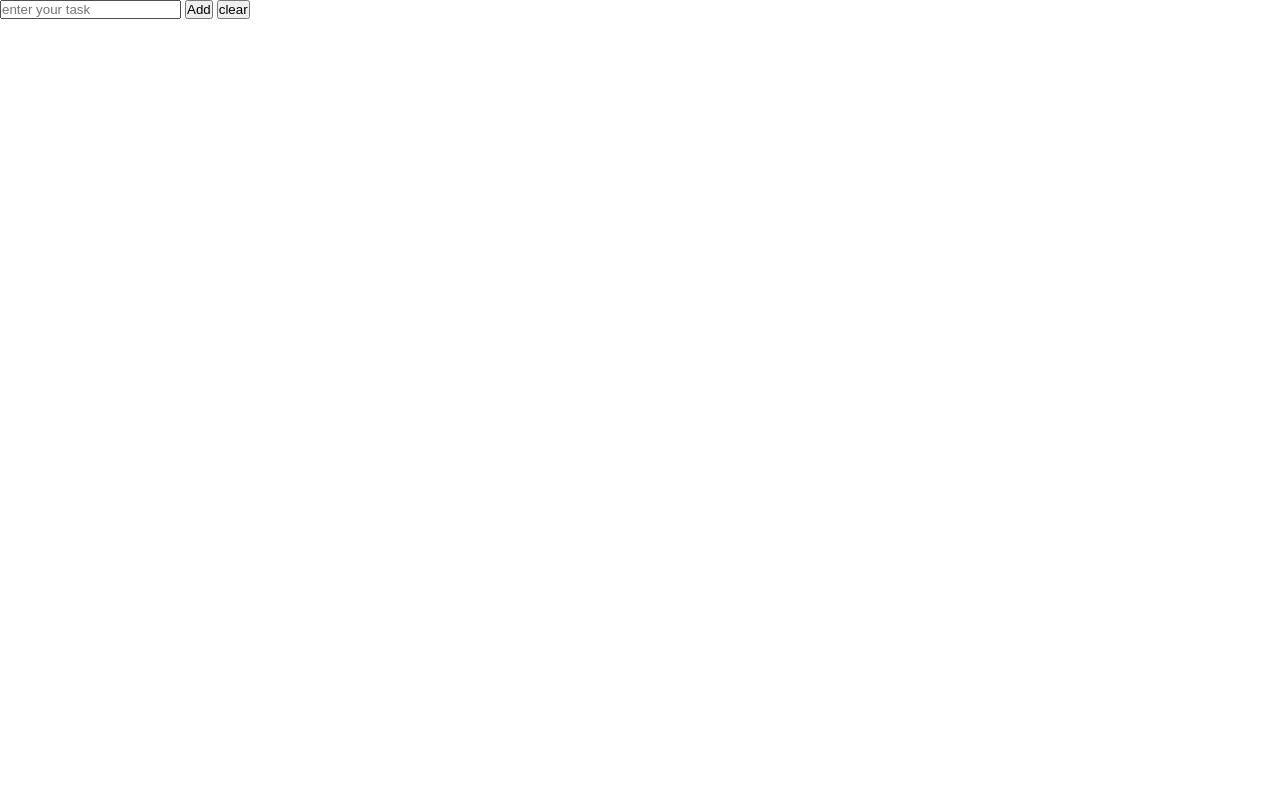
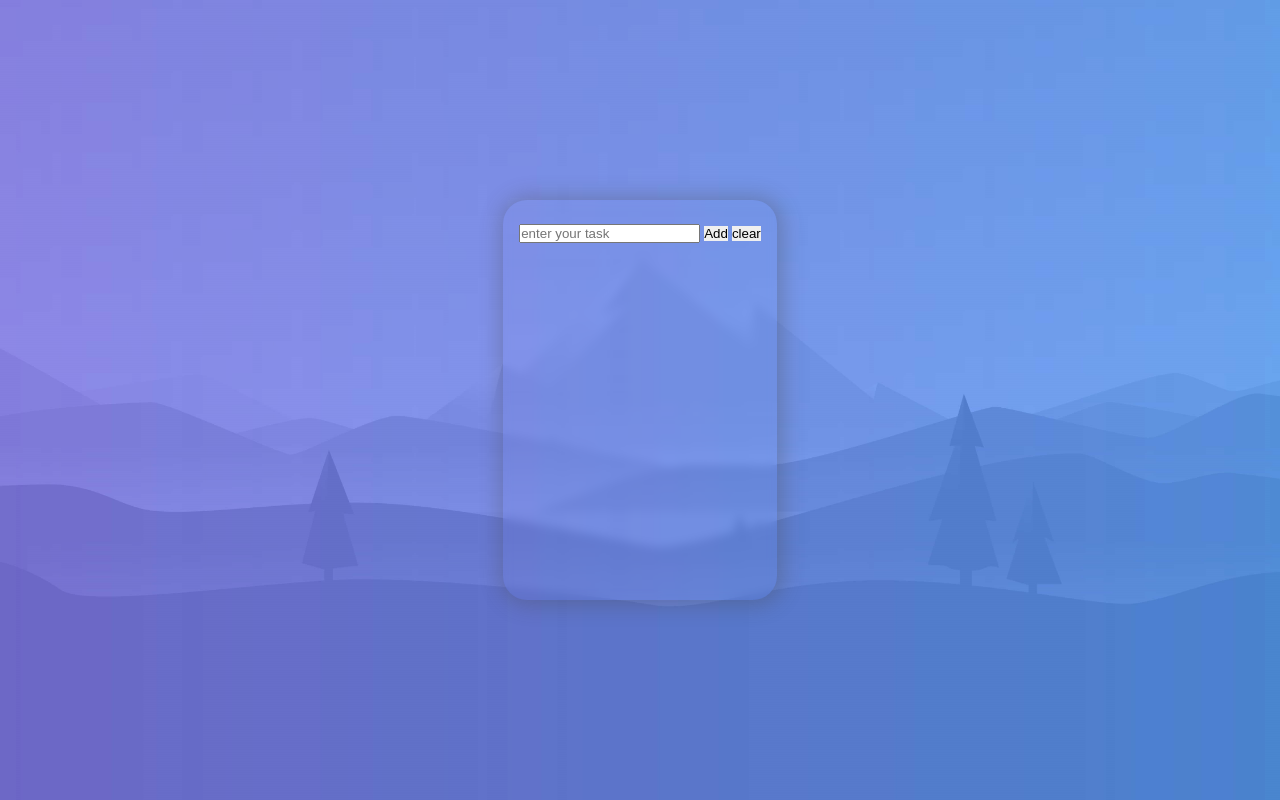
Before and after one commit to amirthenew/todowithvanilla, a plain HTML site: page index.html in a window 1280 px wide. Drawn offline with Linux system fonts and the light colour scheme.

Commit message:
some styling

```diff
--- a/index.html
+++ b/index.html
@@ -9,12 +9,19 @@
     <script src="todo.js" defer></script>
 </head>
 <body>
-
+    <div class="container">
+     <div class="box">
 <input class="inputField" type="text" placeholder="enter your task">
 <button class="addBtn">Add</button>
 <button class="clearBtn">clear</button>
 <div class="list" ></div>
 
+     </div>
+
+
+    </div>
+
+
 
 
 </body>
--- a/style.css
+++ b/style.css
@@ -1,13 +1,39 @@
 *{
     padding: 0;
     margin: 0;
+    box-sizing: border-box;
 }
 
+.container{
+    background: url(./img/background.jpg) no-repeat;
+    background-size: cover;
+    min-height: 100vh;
+    display: flex;
+    flex-direction: row;
+
+}
+
+.box {
+    min-height: 50vh;
+    backdrop-filter: blur(5px);
+    margin: auto;
+padding: 1.5rem 1rem;
+box-shadow:2px 1px 20px 5px rgba(74, 74, 74, 0.301);
+border-radius: 1.5rem;
+
+
+}
 .list{
+    margin-top: 1rem;
     display: flex;
     flex-direction: column;
+    padding: .5rem;
 }
 .doneclass {
     text-decoration: line-through;
     opacity: 0.3;
 }
+button {
+    border: none;
+    outline: none;
+}
```
Also changed, not shown: img/background.jpg (added).
